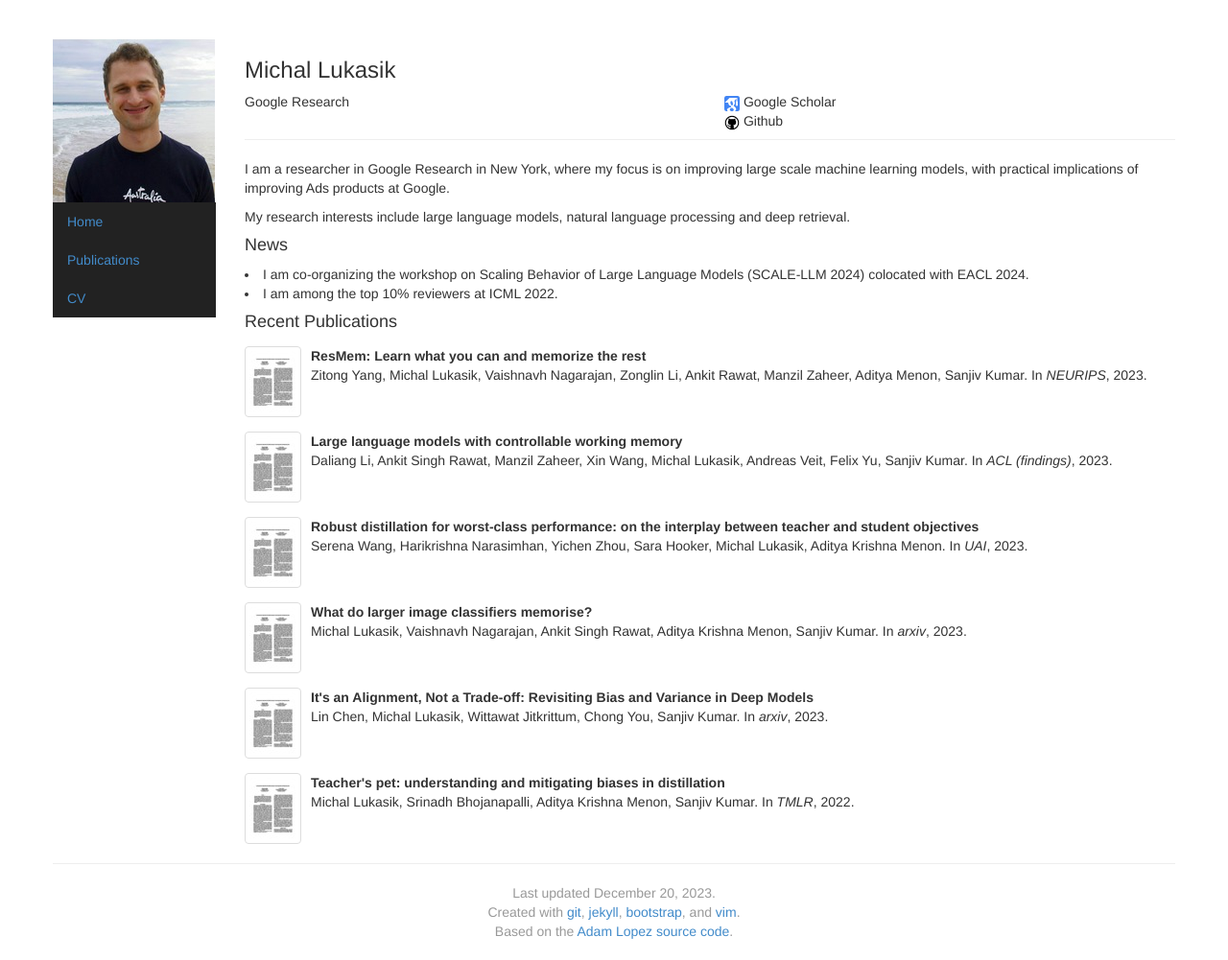
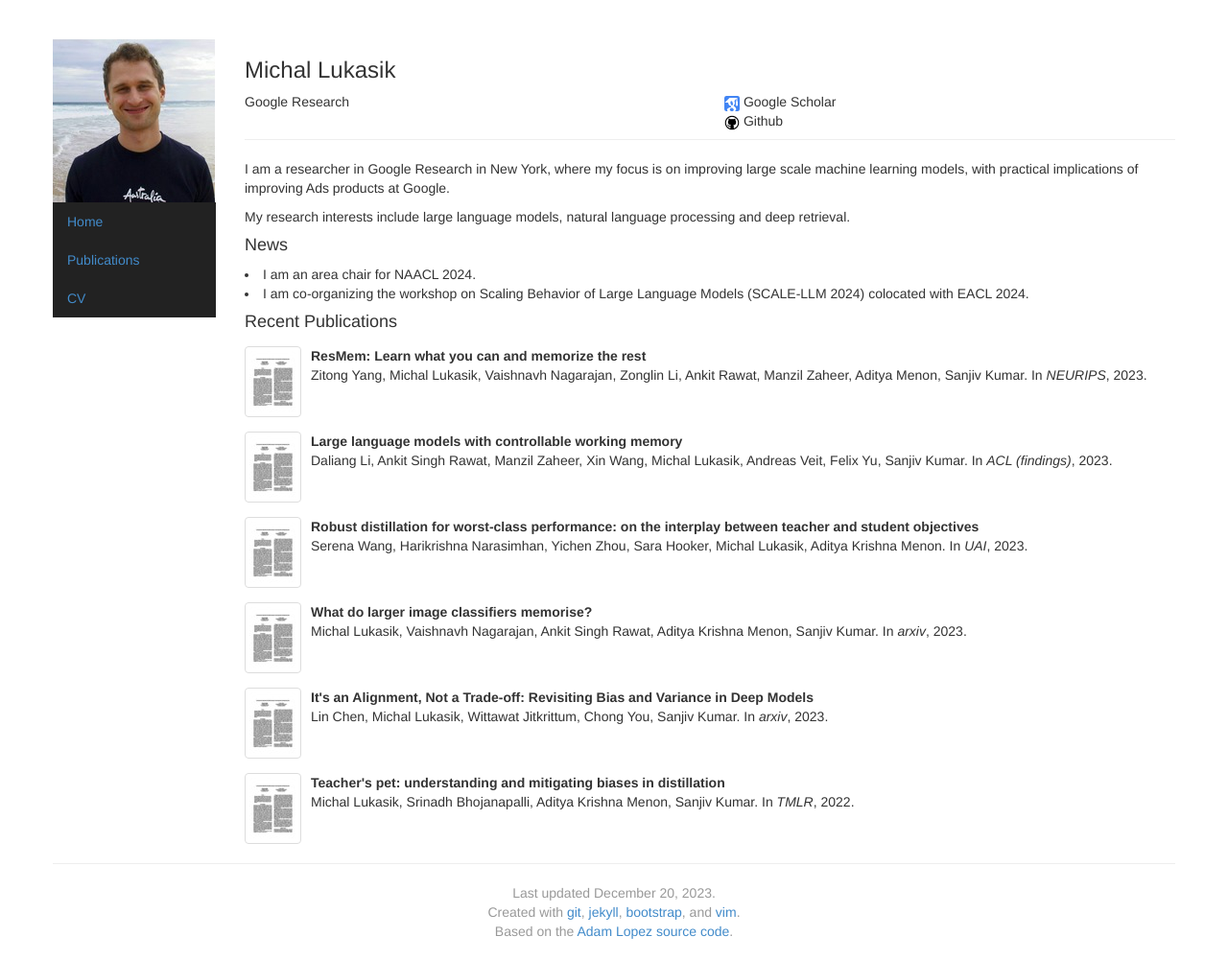
Before and after one commit to mlukasik/mlukasik.github.io, a Jekyll site: the page built from index.html, in a window 1280 px wide. Shown: the whole page at 96% size. Built offline with Jekyll 4.4.1, drawn with Linux system fonts in a browser that asks for light colours.

Commit message:
Update index.html

```diff
--- a/index.html
+++ b/index.html
@@ -42,10 +42,10 @@ My research interests include large language models, natural language processing
 
 <h4>News</h4>
 <li>
-I am co-organizing the workshop on Scaling Behavior of Large Language Models (SCALE-LLM 2024) colocated with EACL 2024.
+I am an area chair for NAACL 2024.
 </li>
 <li>
-I am among the top 10% reviewers at ICML 2022.
+I am co-organizing the workshop on Scaling Behavior of Large Language Models (SCALE-LLM 2024) colocated with EACL 2024.
 </li>
 </ul>
 
```
